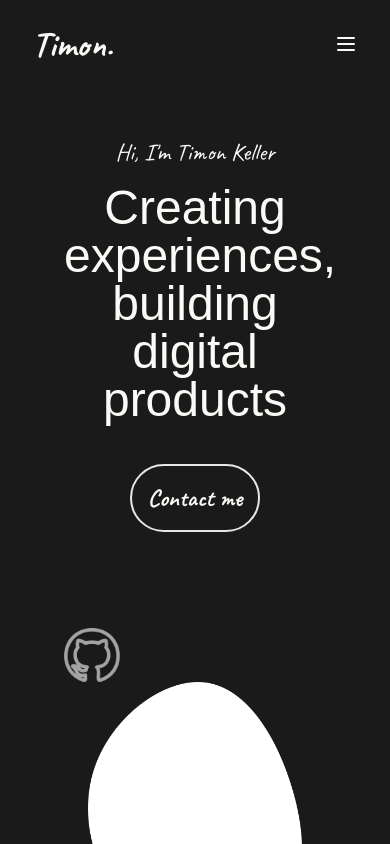
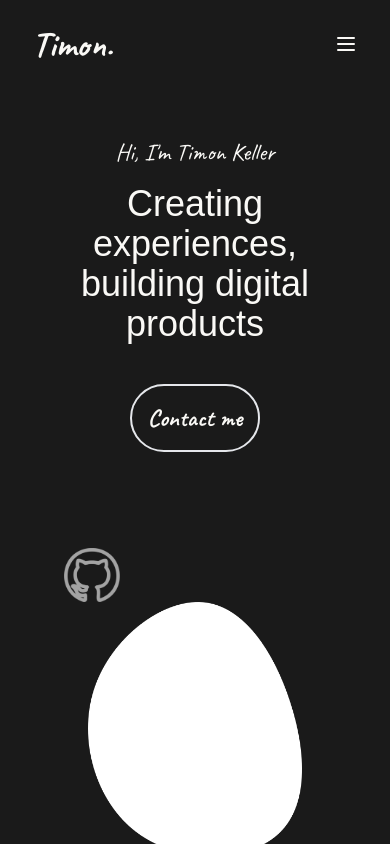
Before and after one commit to TimonKeller/Portfolio, a Next.js app: page / in a window 390 px wide. Shown: the top 844 px of the page. Built offline with nearby package versions, Linux system fonts and the light colour scheme.

Commit message:
Update TopPart.jsx

```diff
--- a/components/TopPart.jsx
+++ b/components/TopPart.jsx
@@ -6,7 +6,7 @@ const TopPart = () => {
     <div className='container px-16 md:py-16 md:flex md:flex-row gap-x-8 items-center'>
         <div className='flex flex-col gap-y-4 tex-center'>
             <a className='text-center md:text-start font-caveat text-2xl text-text'> {"Hi, I'm Timon Keller"} </a>
-            <p className='text-center md:text-start text-5xl md:text-6xl text-text'>Creating experiences, building digital products </p>
+            <p className='text-center md:text-start text-4xl md:text-6xl text-text'>Creating experiences, building digital products </p>
             <a href="mailto:timon.keller@bluewin.ch" className='self-center md:self-start'>
                 <button className='font-caveat text-text font-bold text-2xl mt-6 border-2 rounded-full p-4 hover:bg-white hover:text-black'>
                     Contact me
```
